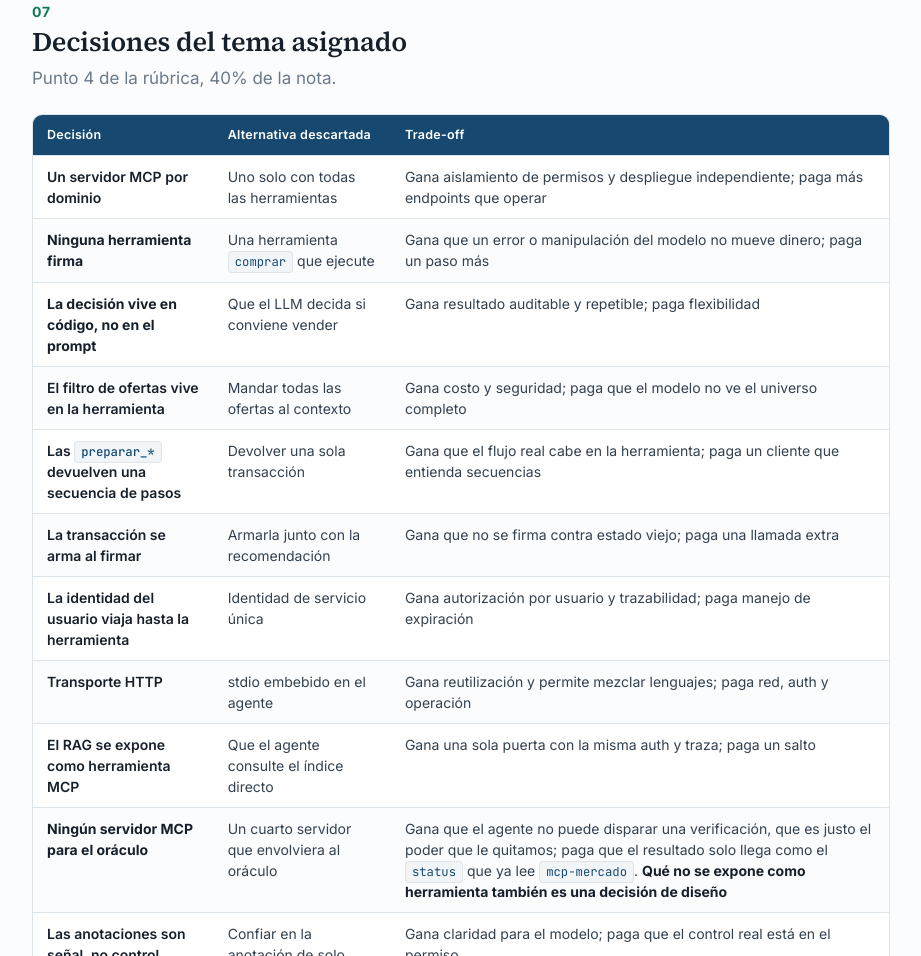
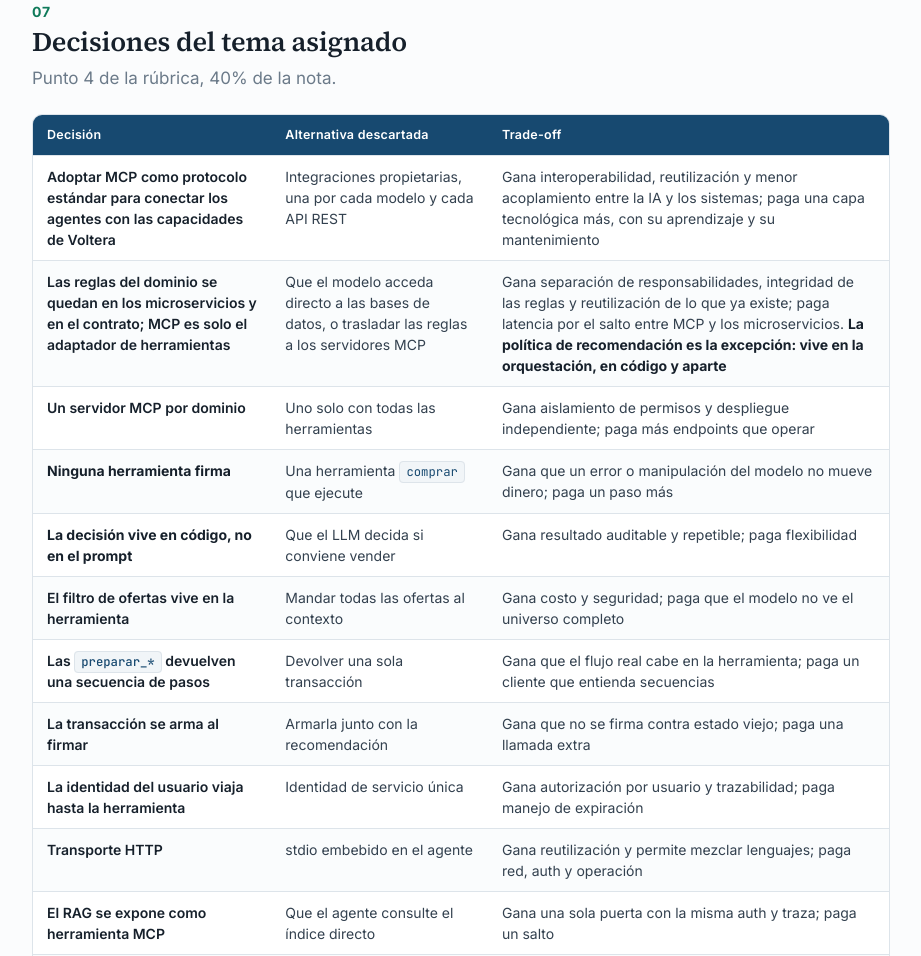
Before and after one commit to UniandesArquitectura/voltera-entrega5-doc, a plain HTML site: page index.html in a window 1280 px wide. Shown: the part 7541-8497 px from the top of the page, without its empty margins (316-1237 px from the left). Drawn offline with Linux system fonts and the light colour scheme.

Commit message:
Decisiones: filas de encuadre de Camila (protocolo estandar y reglas en microservicios)

```diff
--- a/index.html
+++ b/index.html
@@ -554,6 +554,8 @@ footer{border-top:1px solid var(--line);padding:26px 0 0;margin-top:42px;font-si
 <div class="tw"><table>
 <thead><tr><th>Decisión</th><th>Alternativa descartada</th><th>Trade-off</th></tr></thead>
 <tbody>
+<tr><td>Adoptar MCP como protocolo estándar para conectar los agentes con las capacidades de Voltera</td><td>Integraciones propietarias, una por cada modelo y cada API REST</td><td>Gana interoperabilidad, reutilización y menor acoplamiento entre la IA y los sistemas; paga una capa tecnológica más, con su aprendizaje y su mantenimiento</td></tr>
+<tr><td>Las reglas del dominio se quedan en los microservicios y en el contrato; MCP es solo el adaptador de herramientas</td><td>Que el modelo acceda directo a las bases de datos, o trasladar las reglas a los servidores MCP</td><td>Gana separación de responsabilidades, integridad de las reglas y reutilización de lo que ya existe; paga latencia por el salto entre MCP y los microservicios. <strong>La política de recomendación es la excepción: vive en la orquestación, en código y aparte</strong></td></tr>
 <tr><td>Un servidor MCP por dominio</td><td>Uno solo con todas las herramientas</td><td>Gana aislamiento de permisos y despliegue independiente; paga más endpoints que operar</td></tr>
 <tr><td><strong>Ninguna herramienta firma</strong></td><td>Una herramienta <code>comprar</code> que ejecute</td><td>Gana que un error o manipulación del modelo no mueve dinero; paga un paso más</td></tr>
 <tr><td><strong>La decisión vive en código, no en el prompt</strong></td><td>Que el LLM decida si conviene vender</td><td>Gana resultado auditable y repetible; paga flexibilidad</td></tr>
```
